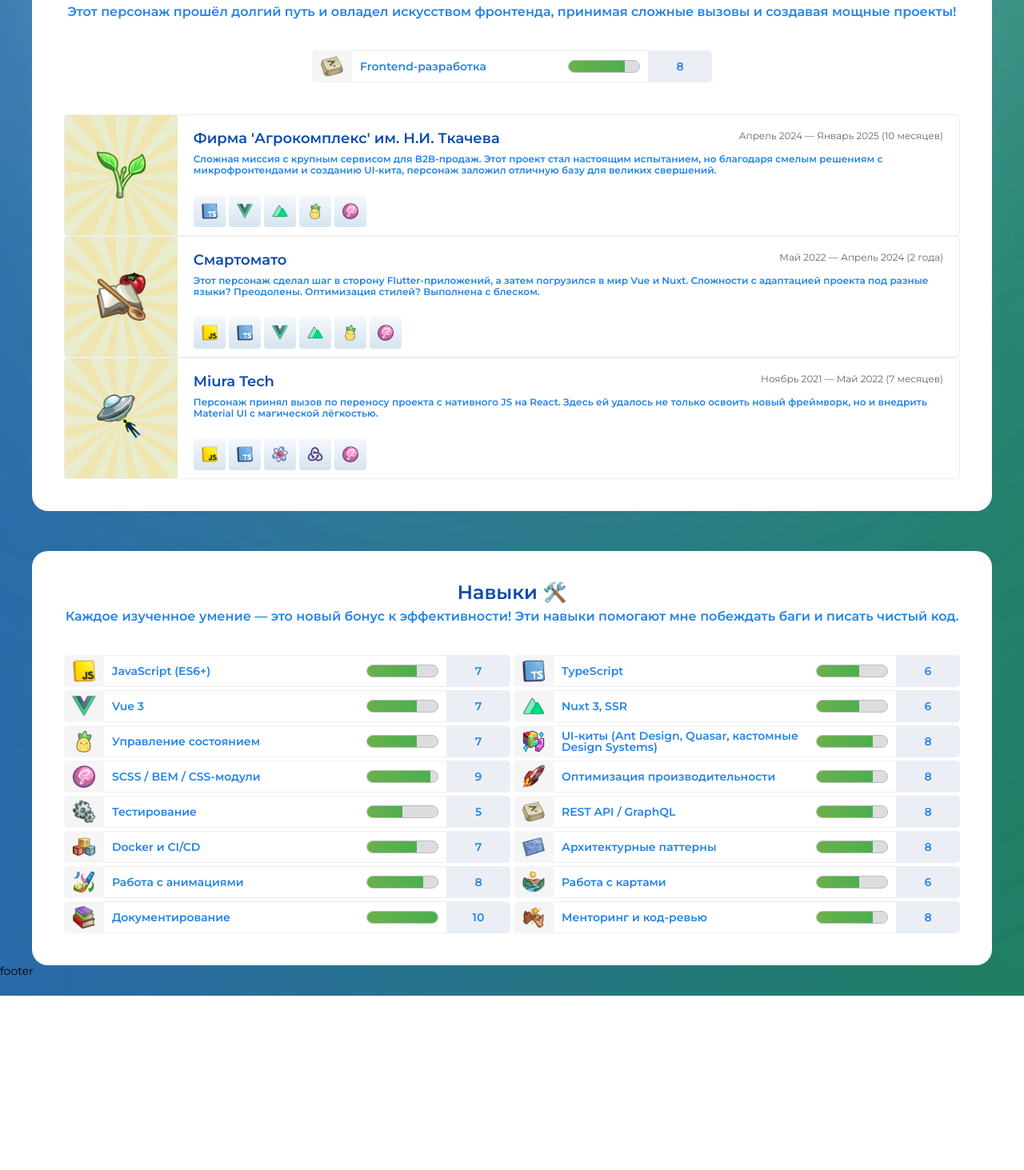
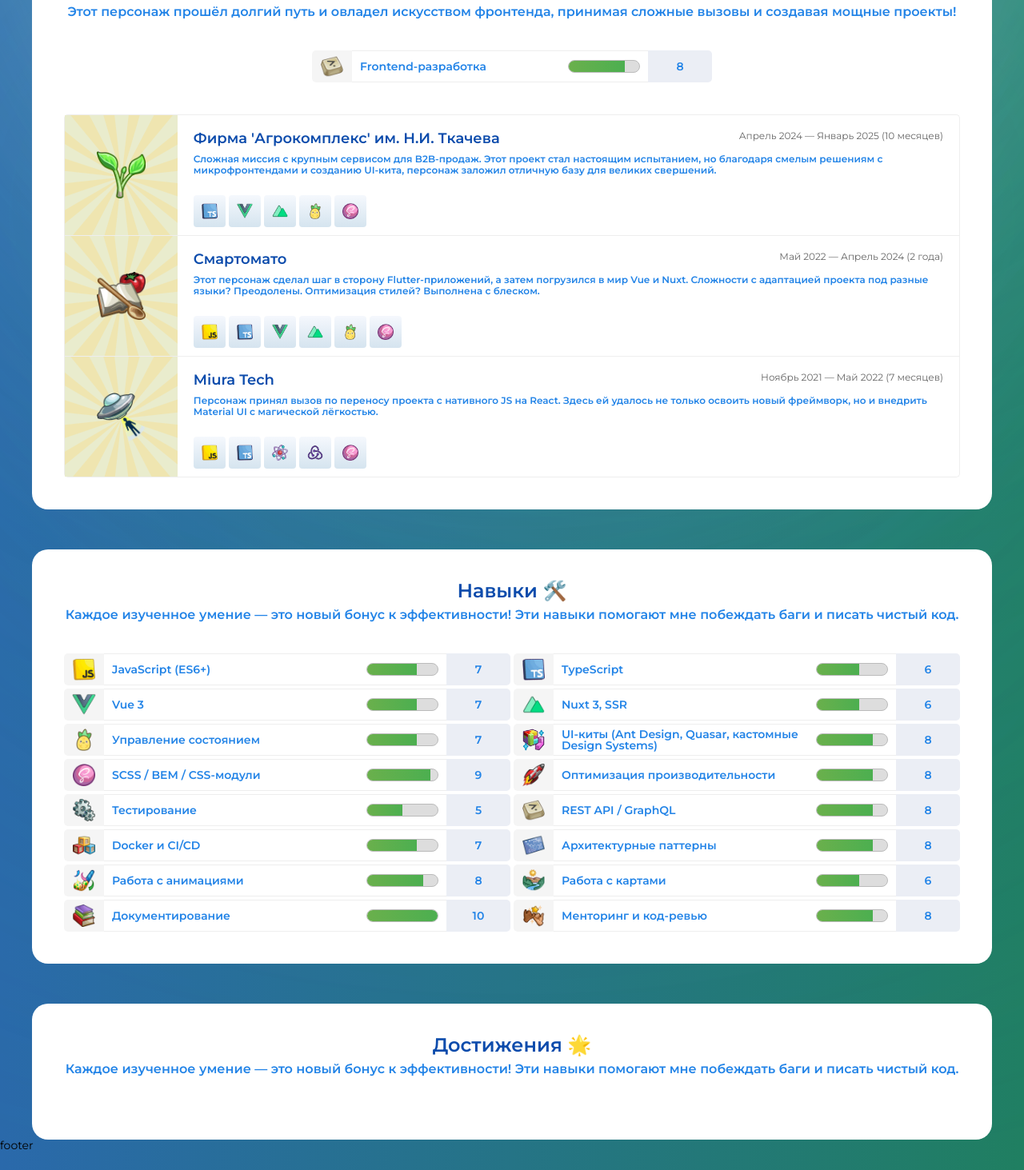
Before and after one commit to gsusha/gsusha.github.io, a Vue app: page / in a window 1280 px wide. Shown: the part 867-2330 px from the top of the page at 80% size. Before the commit the page ends 2112 px from the top, so only its background shows below. Built offline with nearby package versions, Linux system fonts and the light colour scheme.

Commit message:
стили карьеры

```diff
--- a/src/components/layout/LayoutMain.vue
+++ b/src/components/layout/LayoutMain.vue
@@ -5,6 +5,7 @@
     <div class="layout-main__content">
       <SectionCareer class="layout-main__section" />
       <SectionSkills class="layout-main__section" />
+      <SectionAchievements class="layout-main__section" />
     </div>
   </main>
 </template>
@@ -12,6 +13,7 @@
 import SectionHero from "@/components/sections/SectionHero.vue";
 import SectionCareer from "@/components/sections/SectionCareer.vue";
 import SectionSkills from "@/components/sections/SectionSkills.vue";
+import SectionAchievements from "@/components/sections/SectionAchievements.vue";
 </script>
 
 <style lang="scss" scoped>
--- /dev/null
+++ b/src/components/sections/SectionAchievements.vue
@@ -0,0 +1,16 @@
+<template>
+  <div class="section-achievements">
+    <UiHeader>
+      <template #default>
+        Достижения 🌟
+      </template>
+
+      <template #subtitle>
+        Каждое изученное умение — это новый бонус к эффективности! Эти навыки помогают мне побеждать баги и писать чистый код.
+      </template>
+    </UiHeader>
+  </div>
+</template>
+<script setup lang="ts">
+import UiHeader from "@/components/ui/UiHeader.vue";
+</script>
--- a/src/components/sections/SectionCareer.vue
+++ b/src/components/sections/SectionCareer.vue
@@ -12,6 +12,7 @@
     <UiSkill class="section-career__level" :img-src="ProgrammingImage" name="Frontend-разработка" level="8" />
     <div class="section-career__content">
       <UiAchievement
+          class="section-career__company"
           v-for="company in companies"
           :key="generateRandomId('company')"
           :img-src="company.image"
@@ -83,5 +84,19 @@ const companies = [
     display: flex;
     gap: 4px;
   }
+
+  &__company {
+    border-radius: 0;
+
+    &:first-child {
+      border-radius: 5px 5px 0 0;
+      border-bottom: none;
+    }
+
+    &:last-child {
+      border-radius: 0 0 5px 5px;
+      border-top: none;
+    }
+  }
 }
 </style>
```
